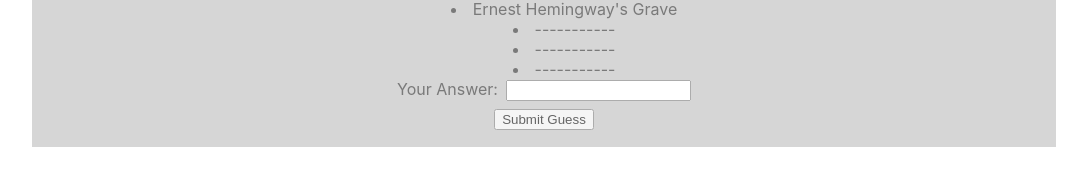
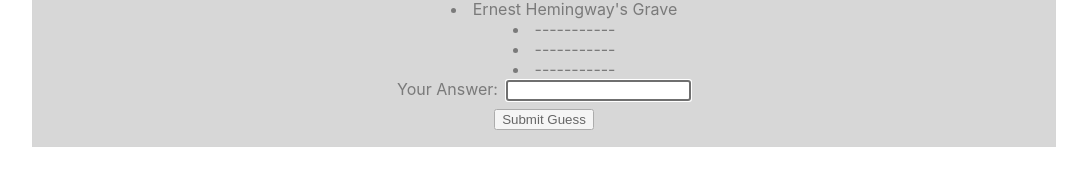
Before and after one commit to darthbob88/reveal-clues-quiz, a React (Create React App) app: page / in a window 1280 px wide. Shown: the part 348-518 px from the top of the page, without its empty margins (96-1183 px from the left). Built offline with nearby package versions, Linux system fonts and the light colour scheme.

Commit message:
Adding some logic to put focus on input on render
I got annoyed having to click the input every time I wanted to answer another question.

```diff
--- a/src/components/Question/Question.tsx
+++ b/src/components/Question/Question.tsx
@@ -1,5 +1,5 @@
 import { observer } from "mobx-react";
-import React, { useState, useEffect } from "react";
+import React, { useState, useEffect, useRef } from "react";
 import { Question, QuestionEnum, QuestionState } from "../../model/Question";
 import styles from "./Question.module.css";
 
@@ -14,9 +14,11 @@ export const QuestionComp: React.FunctionComponent<QuestionProps> = ({
   awardPoints,
 }) => {
   const [currentGuess, setCurrentGuess] = useState("");
-
+  const inputRef = useRef<HTMLInputElement>(null);
   useEffect(() => {
-    return () => {
+    if (null != inputRef.current) {
+      inputRef.current.focus();
+    } return () => {
       setCurrentGuess("");
     };
   }, [question]);
@@ -81,7 +83,7 @@ export const QuestionComp: React.FunctionComponent<QuestionProps> = ({
       </ul>
       <label>
         Your Answer:
-        <input
+        <input ref={inputRef}
           disabled={state.state !== QuestionEnum.UNANSWERED}
           value={currentGuess}
           onKeyPress={(event) => (event.key === "Enter" ? submitAnswer() : "")}
```
